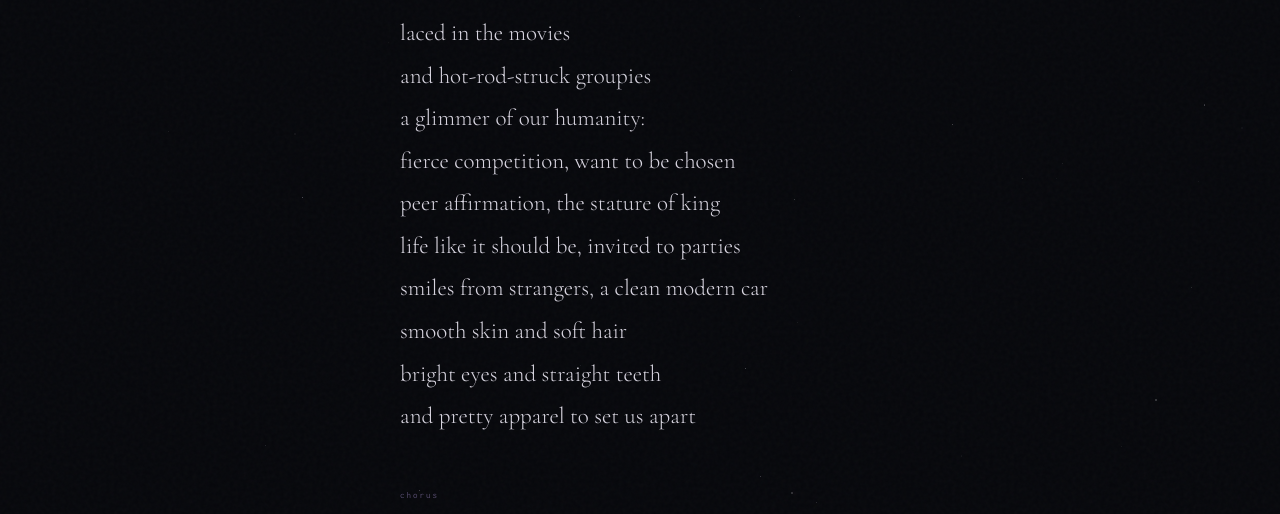
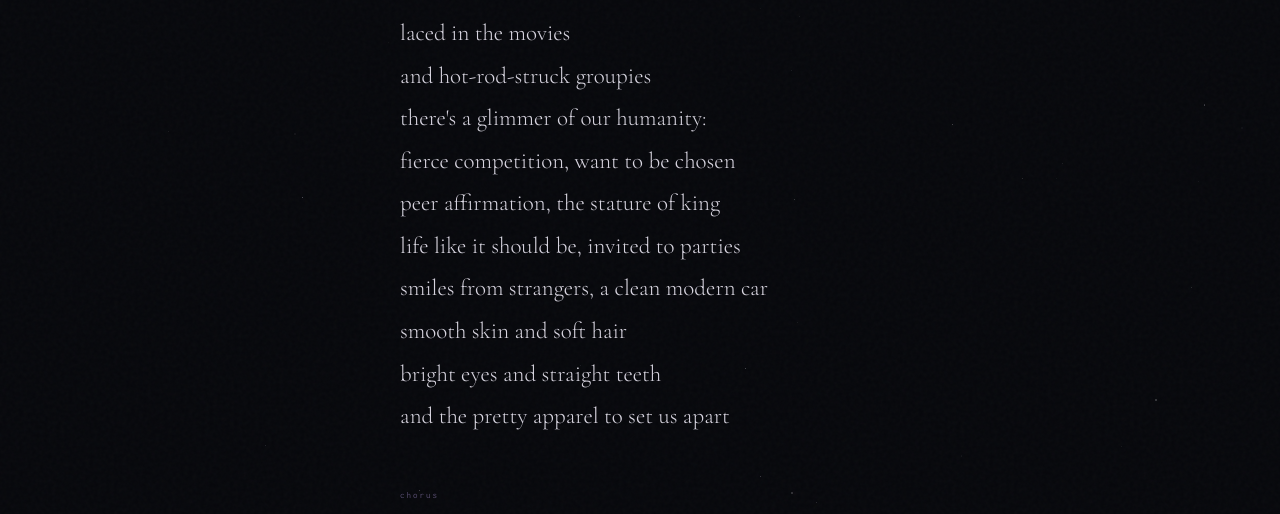
Before and after one commit to ClayShentrup/brokenladder, a Jekyll site: the page built from songs/the-gene-for-suicide.html, in a window 1280 px wide and 1400 px high, scrolled down 277 px. Shown: the part 152-666 px from the top of the window. Built offline with Jekyll 4.4.1, drawn with Linux system fonts in a browser that asks for light colours.

Commit message:
Add files via upload

```diff
--- a/_layouts/lyrics.html
+++ b/_layouts/lyrics.html
@@ -7,6 +7,11 @@ layout: default
 .page { position:relative; z-index:1; max-width:560px; margin:0 auto; padding:120px 40px 120px; }
 .header { margin-bottom:80px; opacity:0; animation:fadeUp 1.2s cubic-bezier(0.16,1,0.3,1) 0.2s forwards; }
 .title { font-family:var(--font-body); font-size:clamp(52px,10vw,84px); font-weight:300; font-style:italic; letter-spacing:-0.02em; line-height:0.9; color:var(--text); }
+@media (max-width: 600px) {
+  .page { padding-top: 100px; padding-left: 24px; padding-right: 24px; }
+  .title { font-size: clamp(36px, 11vw, 56px); }
+  .header { margin-bottom: 48px; }
+}
 .title-accent { display:inline; color:var(--accent); font-weight:600; font-style:normal; }
 .meta { margin-top:20px; font-family:var(--font-mono); font-size:11px; font-weight:300; letter-spacing:0.18em; color:var(--text-dim); display:flex; gap:20px; }
 .meta-divider { color:var(--accent-dim); }
--- a/songs/remeeting.html
+++ b/songs/remeeting.html
@@ -75,7 +75,7 @@ line: "rgba(196,98,42,0.18)"
         <span class="line">my crimes of desperation</span>
         <span class="line">if i had only known</span>
         <span class="line">the price would be forever</span>
-        <span class="line">i would have kept myself together</span>
+        <span class="line">i would have held myself together</span>
       </div>
     </div>
 
--- a/songs/the-gene-for-suicide.html
+++ b/songs/the-gene-for-suicide.html
@@ -31,14 +31,14 @@ line: "rgba(122,106,154,0.18)"
       <div class="verse">
         <span class="line">laced in the movies</span>
         <span class="line">and hot-rod-struck groupies</span>
-        <span class="line">a glimmer of our humanity:</span>
+        <span class="line">there's a glimmer of our humanity:</span>
         <span class="line">fierce competition, want to be chosen</span>
         <span class="line">peer affirmation, the stature of king</span>
         <span class="line">life like it should be, invited to parties</span>
         <span class="line">smiles from strangers, a clean modern car</span>
         <span class="line">smooth skin and soft hair</span>
         <span class="line">bright eyes and straight teeth</span>
-        <span class="line">and pretty apparel to set us apart</span>
+        <span class="line">and the pretty apparel to set us apart</span>
       </div>
     </div>
 
```
